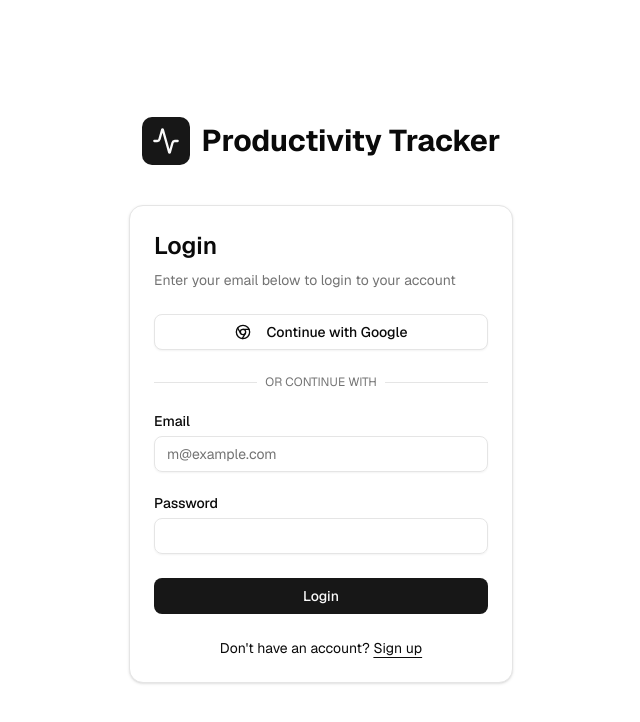
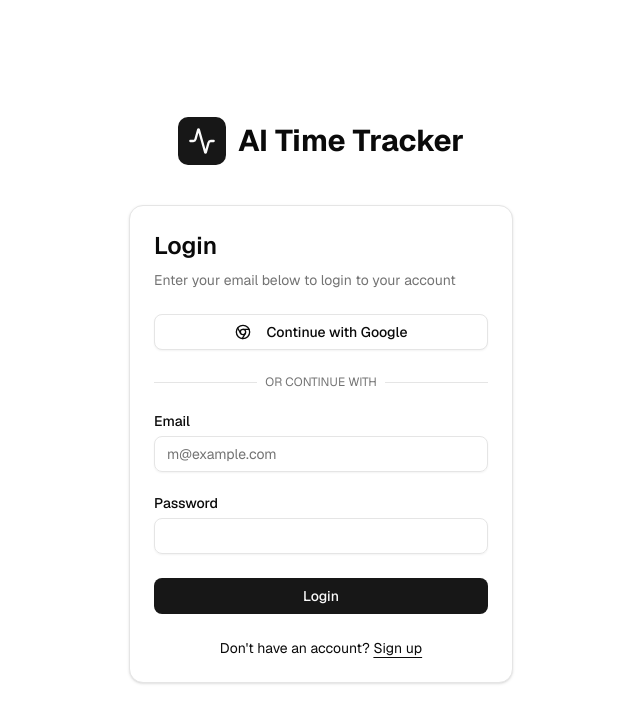
Before and after one commit to filipjovancodes/ai-productivity-tracker-app, a Next.js app: page /auth/login in a window 1280 px wide. Shown: the top 722 px of the page, without its empty margins (319-959 px from the left). Built offline with nearby package versions, Linux system fonts and the light colour scheme.

Commit message:
Rebrand app name to

```diff
--- a/app/api/chat/route.ts
+++ b/app/api/chat/route.ts
@@ -239,7 +239,7 @@ async function callAIForProductivityParsing(userMessage: string, userId: string,
   const userTimezone = timezone || 'UTC'
   const currentTime = new Date().toISOString()
 
-  const systemPrompt = `You are a productivity tracking assistant.
+  const systemPrompt = `You are an AI time tracking assistant.
 
 MOST IMPORTANT RULE: Parse user input and ALWAYS respond with JSON. No extra text or markdown.
 
--- a/app/auth/login/page.tsx
+++ b/app/auth/login/page.tsx
@@ -80,7 +80,7 @@ export default function LoginPage() {
             <div className="flex h-12 w-12 items-center justify-center rounded-lg bg-primary">
               <Activity className="h-7 w-7 text-primary-foreground" />
             </div>
-            <h1 className="text-3xl font-bold">Productivity Tracker</h1>
+            <h1 className="text-3xl font-bold">AI Time Tracker</h1>
           </div>
           <Card>
             <CardHeader>
--- a/app/auth/sign-up-success/page.tsx
+++ b/app/auth/sign-up-success/page.tsx
@@ -10,7 +10,7 @@ export default function SignUpSuccessPage() {
             <div className="flex h-12 w-12 items-center justify-center rounded-lg bg-primary">
               <Activity className="h-7 w-7 text-primary-foreground" />
             </div>
-            <h1 className="text-3xl font-bold">Productivity Tracker</h1>
+            <h1 className="text-3xl font-bold">AI Time Tracker</h1>
           </div>
           <Card>
             <CardHeader>
--- a/app/auth/sign-up/page.tsx
+++ b/app/auth/sign-up/page.tsx
@@ -88,7 +88,7 @@ export default function SignUpPage() {
             <div className="flex h-12 w-12 items-center justify-center rounded-lg bg-primary">
               <Activity className="h-7 w-7 text-primary-foreground" />
             </div>
-            <h1 className="text-3xl font-bold">Productivity Tracker</h1>
+            <h1 className="text-3xl font-bold">AI Time Tracker</h1>
           </div>
           <Card>
             <CardHeader>
--- a/app/page.tsx
+++ b/app/page.tsx
@@ -40,7 +40,7 @@ export default async function Home() {
                 <Activity className="h-6 w-6 text-primary-foreground" />
               </div>
               <div>
-                <h1 className="text-2xl font-bold">Productivity Tracker</h1>
+                <h1 className="text-2xl font-bold">AI Time Tracker</h1>
                 <p className="text-sm text-muted-foreground">Track your time with AI</p>
               </div>
             </div>
--- a/app/subscription/page.tsx
+++ b/app/subscription/page.tsx
@@ -26,7 +26,7 @@ export default async function SubscriptionPage() {
                 <Zap className="h-6 w-6 text-primary-foreground" />
               </div>
               <div>
-                <h1 className="text-2xl font-bold">Productivity Tracker</h1>
+                <h1 className="text-2xl font-bold">AI Time Tracker</h1>
                 <p className="text-sm text-muted-foreground">Choose your plan</p>
               </div>
             </div>
@@ -48,7 +48,7 @@ export default async function SubscriptionPage() {
         <div className="text-center mb-8">
           <h2 className="text-3xl font-bold mb-4">Choose Your Plan</h2>
           <p className="text-muted-foreground text-lg">
-            Unlock the full potential of AI-powered productivity tracking
+            Unlock the full potential of AI-powered time tracking
           </p>
         </div>
 
@@ -100,7 +100,7 @@ export default async function SubscriptionPage() {
                   Pro
                 </CardTitle>
               </div>
-              <CardDescription>For serious productivity enthusiasts</CardDescription>
+              <CardDescription>For serious time tracking enthusiasts</CardDescription>
               <div className="text-3xl font-bold">$5<span className="text-sm font-normal text-muted-foreground">/month</span></div>
             </CardHeader>
             <CardContent className="space-y-4">
--- a/components/activity-analytics.tsx
+++ b/components/activity-analytics.tsx
@@ -159,7 +159,7 @@ export function ActivityAnalytics({ stats, refreshTrigger }: ActivityAnalyticsPr
       <Card>
         <CardHeader>
           <CardTitle>Time by Activity</CardTitle>
-          <CardDescription>Your productivity breakdown for the last 7 days</CardDescription>
+          <CardDescription>Your time breakdown for the last 7 days</CardDescription>
         </CardHeader>
         <CardContent>
           <ChartContainer
--- a/components/subscription-client.tsx
+++ b/components/subscription-client.tsx
@@ -139,7 +139,7 @@ export function SubscriptionClient() {
               <Star className="h-5 w-5 text-yellow-500" />
               Pro Plan
             </CardTitle>
-            <CardDescription>Perfect for serious productivity tracking</CardDescription>
+            <CardDescription>Perfect for serious time tracking</CardDescription>
             <div className="text-2xl font-bold">$9<span className="text-sm font-normal text-muted-foreground">/month</span></div>
           </CardHeader>
           <CardContent className="space-y-4">
--- a/package.json
+++ b/package.json
@@ -1,5 +1,5 @@
 {
-  "name": "my-v0-project",
+  "name": "ai-time-tracker",
   "version": "0.1.0",
   "private": true,
   "scripts": {
```
